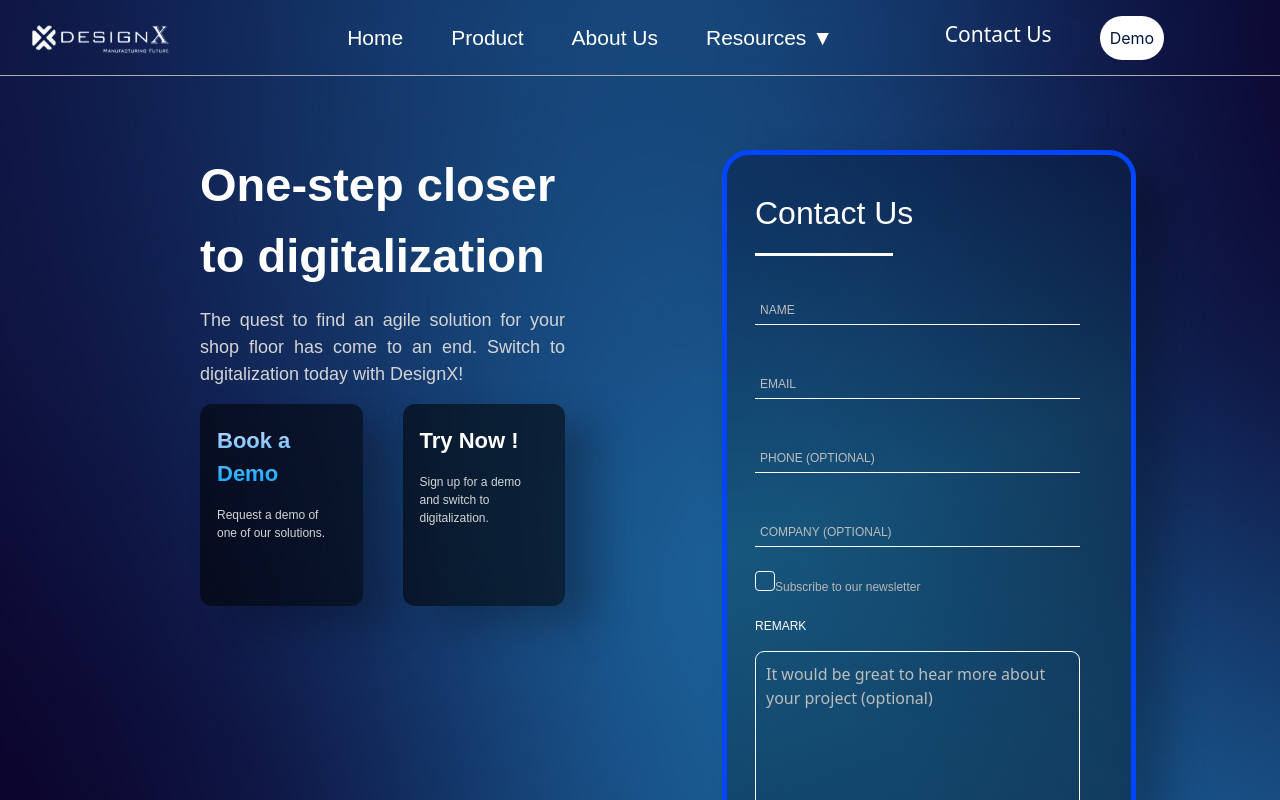
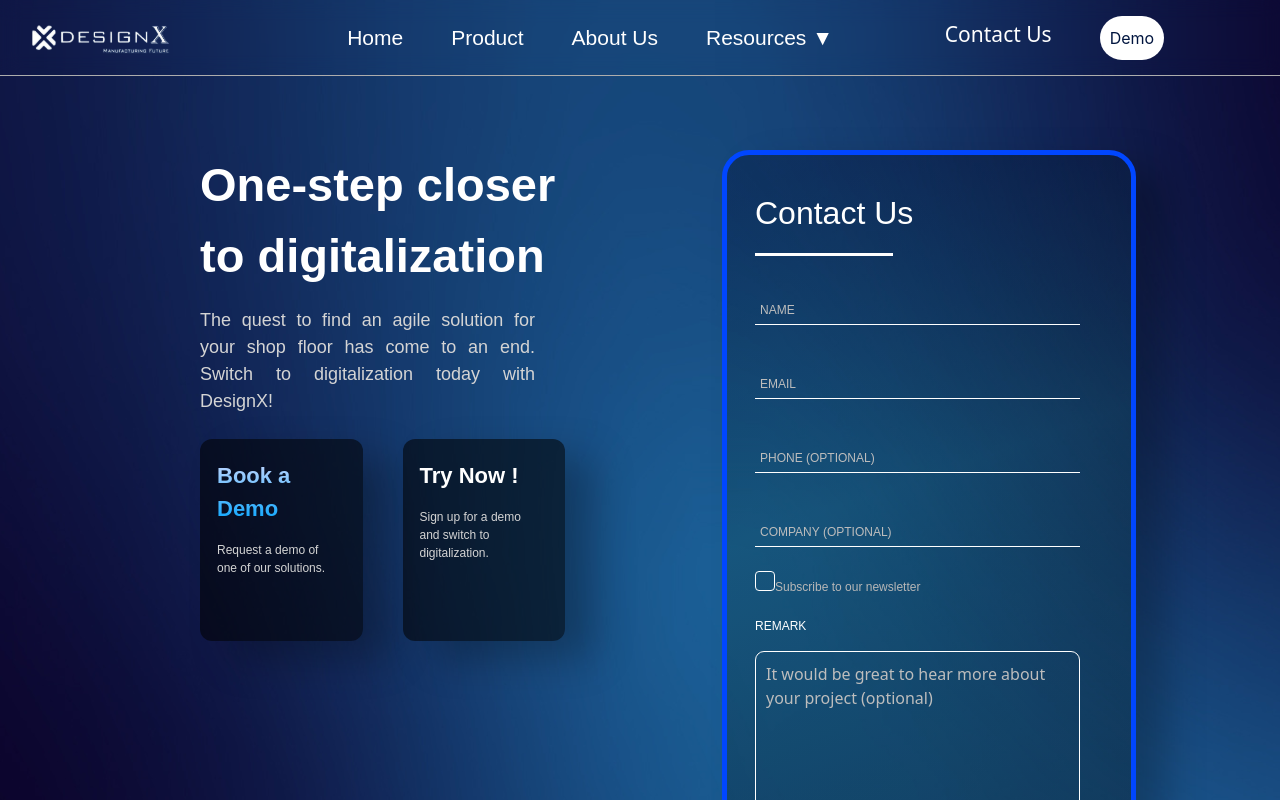
Before and after one commit to ankitkadyan06/designx-website, a React (Create React App) app: page /Contact in a window 1280 px wide. Shown: the top 800 px of the page. Built offline with nearby package versions, Linux system fonts and the light colour scheme.

Commit message:
contact updated

```diff
--- a/src/Components/Assets/CSS/Blogs.css
+++ b/src/Components/Assets/CSS/Blogs.css
@@ -15,6 +15,7 @@
 
 .blogContentBackground{
     background: rgba(0, 0, 0, 0.36);
+    box-shadow: 0px 0px 7px 0px rgba(0, 0, 0, 0.25);
 }
 
 .blogReadButton{
--- a/src/Components/Assets/CSS/Contact.css
+++ b/src/Components/Assets/CSS/Contact.css
@@ -71,3 +71,7 @@ input[type="checkbox"] {
 input[type="checkbox"]:checked + .custom-checkbox::before {
   visibility: visible;
 }
+
+.bookDemo:hover {
+  border: 5px solid #0046FF;
+}
--- a/src/Components/Contact/SubmitForm.js
+++ b/src/Components/Contact/SubmitForm.js
@@ -8,11 +8,11 @@ const SubmitForm = () => {
           <p className="text-white text-[36px] lg:text-[47px] font-poppins font-semibold">
             One-step closer to digitalization
           </p>
-          <p className="text-[#D4D4D4] text-[14px] lg:text-[18px] font-poppins text-justify">
+          <p className="text-[#D4D4D4] text-[14px] lg:text-[18px] font-poppins text-justify mr-[30px]">
             The quest to find an agile solution for your shop floor has come to
             an end. Switch to digitalization today with DesignX!
           </p>
-          <div className="flex">
+          <div className="flex mt-[24px]">
             <div className="bookDemo w-[168px] h-[202px] cursor-pointer focus:border-[5px] focus:border-solid focus:border-[#0046FF]">
               <p className="contactTextGradient text-[22px] font-poppins font-semibold mt-[20px] ml-[17px] mr-[20px]">
                 Book a Demo
```
